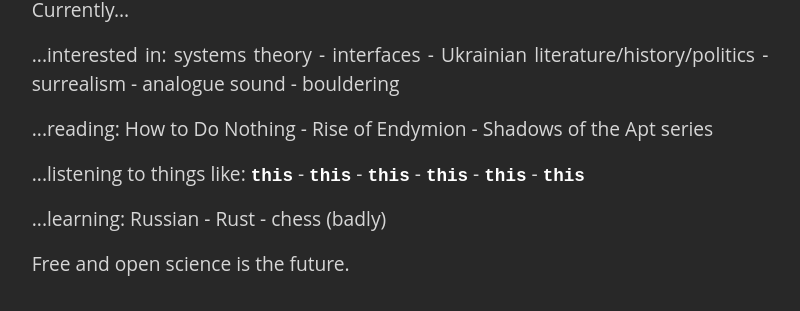
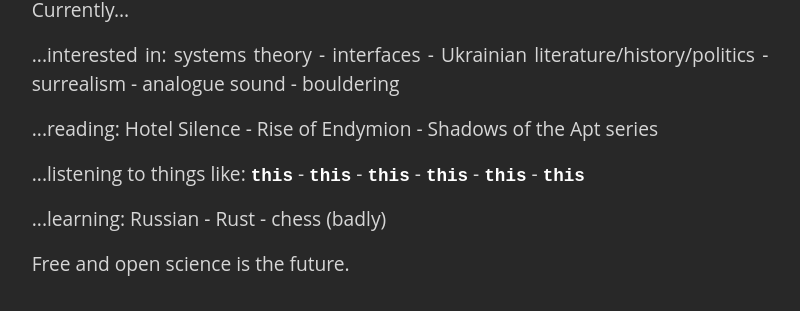
Before and after one commit to hemmelig/hemmelig.github.io, a Jekyll site: the page built from index.html, in a window 1280 px wide and 900 px high, scrolled down 639 px. Shown: the part 535-846 px from the top of the window, without its empty margins (240-1040 px from the left). Built offline with Jekyll 4.4.1, drawn with Linux system fonts in a browser that asks for light colours; nearby versions of some CDN libraries; some web fonts are replaced; a script that is not in the unit is left out.

Commit message:
:books: Update current reading EOM

```diff
--- a/index.html
+++ b/index.html
@@ -11,7 +11,7 @@ interests:
   - analogue sound
   - bouldering
 books:
-  - How to Do Nothing
+  - Hotel Silence
   - Rise of Endymion
   - Shadows of the Apt series
 beats:
```
